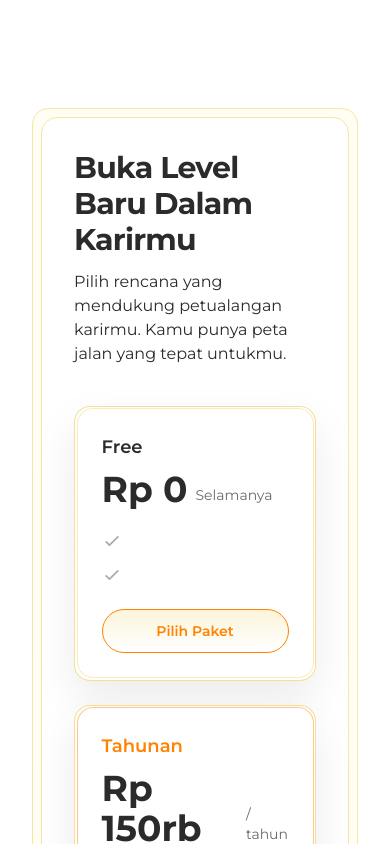
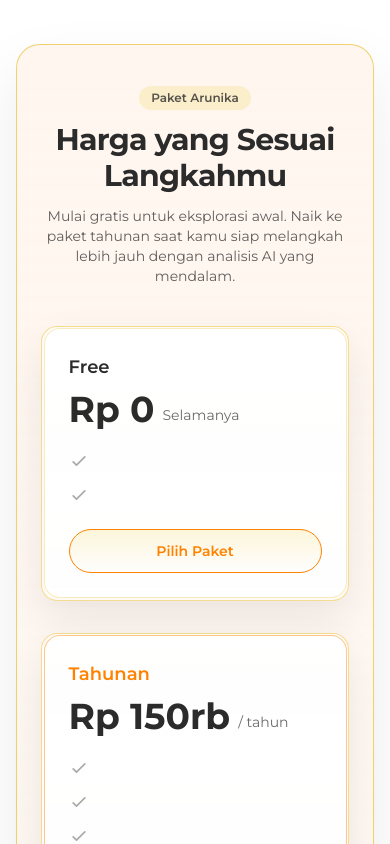
Before and after one commit to dewi-sartika-pi-arunika25/Arunika_FE, a Next.js app: page / in a window 390 px wide. Shown: the part 4720-5564 px from the top of the page. Built offline with nearby package versions, Linux system fonts and the light colour scheme.

Commit message:
feat(pricing): gunakan in-view reveal pada PricingSection + lebar ikut .wrap

```diff
--- a/src/components/pricing/PricingSection.jsx
+++ b/src/components/pricing/PricingSection.jsx
@@ -1,33 +1,74 @@
 "use client";
 
+import { motion } from "framer-motion";
 import PlanCard from "./PlanCard";
 import { plans } from "@/lib/pricing";
+import { useApproachReveal } from "@/hooks/useMotionPresets"; // ⬅️ in-view reveal
 
 export default function PricingSection() {
+  // Muncul saat section mendekat, hilang saat keluar area pantau
+  const { ref, visible } = useApproachReveal({
+    amount: 0.3,                     // ~30% elemen terlihat -> muncul
+    rootMargin: "-12% 0px -12% 0px", // buffer atas & bawah biar smooth
+  });
+
   return (
-    <section id="keanggotaan" className="section">
-      <div className="pricing-container p-2">
-        <div className="pricing-inner">
-          <div className="grid lg:grid-cols-2 gap-10 p-8 sm:p-10">
-            <div className="max-w-xl reveal">
-              <h2 className="text-3xl sm:text-4xl font-bold tracking-tight">
-                Buka Level Baru Dalam Karirmu
-              </h2>
-              <p className="mt-3 pricing-copy">
-                Pilih rencana yang mendukung petualangan karirmu. Kamu punya
-                peta jalan yang tepat untukmu.
-              </p>
-            </div>
+    // ⬇⬇ className="section" tetap ditiadakan agar patokan lebar pakai .wrap
+    <section id="keanggotaan">
+      <div className="wrap">
+        <motion.div
+          ref={ref}
+          initial={{ opacity: 0, y: 14, filter: "blur(2px)" }}
+          animate={{
+            opacity: visible ? 1 : 0,
+            y:       visible ? 0 : 12,
+            filter:  visible ? "blur(0px)" : "blur(2px)",
+          }}
+          transition={{ duration: 0.4, ease: "easeOut" }}
+          className="rounded-3xl px-0 py-10 sm:py-12 transition-[pointer-events] duration-200"
+          style={{
+            background:
+              "linear-gradient(180deg, #FFF6EF, color-mix(in oklab, #FFF6EF 80%, transparent))",
+            border: "1.5px solid color-mix(in oklab, var(--accent-2) 55%, transparent)",
+            boxShadow: "0 26px 60px rgba(0,0,0,.08)",
+            backdropFilter: "blur(10px) saturate(1.1)",
+            pointerEvents: visible ? "auto" : "none",
+          }}
+        >
+          <div className="text-center max-w-3xl mx-auto px-6 sm:px-10">
+            <span
+              className="inline-block rounded-full px-3 py-1 text-xs font-semibold"
+              style={{
+                background: "color-mix(in oklab, var(--accent-3) 48%, transparent)",
+                color: "color-mix(in oklab, var(--text) 80%, transparent)",
+              }}
+            >
+              Paket Arunika
+            </span>
+            <h2
+              className="mt-3 text-3xl sm:text-4xl font-bold tracking-tight"
+              style={{ color: "var(--text)" }}
+            >
+              Harga yang Sesuai Langkahmu
+            </h2>
+            <p
+              className="mt-3 text-sm sm:text-[15px]"
+              style={{ color: "color-mix(in oklab, var(--text) 75%, transparent)" }}
+            >
+              Mulai gratis untuk eksplorasi awal. Naik ke paket tahunan saat kamu siap
+              melangkah lebih jauh dengan analisis AI yang mendalam.
+            </p>
+          </div>
 
-            <div className="grid sm:grid-cols-2 gap-6">
-              {plans.map((p, i) => (
-                <div key={p.id} className="reveal">
-                  <PlanCard {...p} />
-                </div>
+          {/* GRID KARTU — mengikuti lebar .wrap */}
+          <div className="mt-10 px-6 sm:px-10">
+            <div className="grid gap-8 sm:grid-cols-2">
+              {plans.map((p) => (
+                <PlanCard key={p.id} {...p} />
               ))}
             </div>
           </div>
-        </div>
+        </motion.div>
       </div>
     </section>
   );
```
